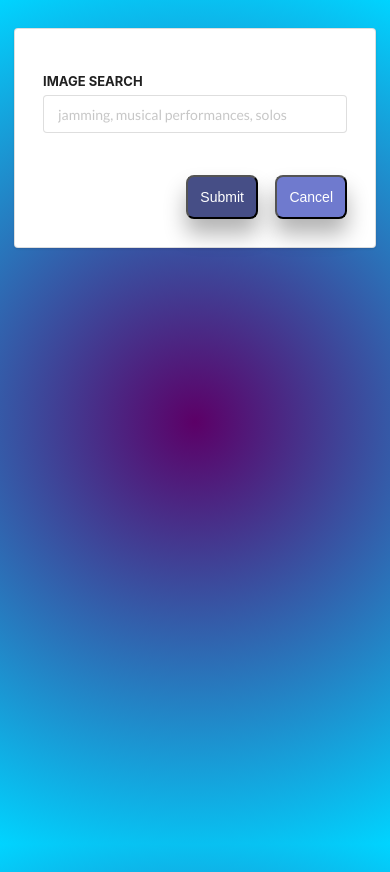
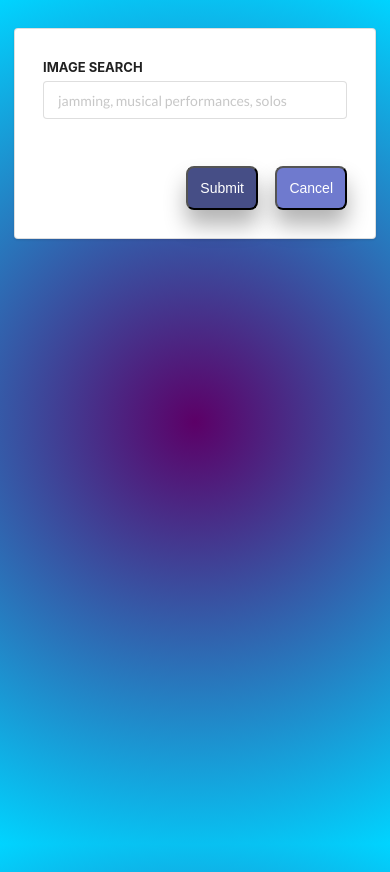
Before and after one commit to curvgrl5000/unsplashed, a React (Create React App) app: page / in a window 390 px wide. Built offline with nearby package versions, Linux system fonts and the light colour scheme.

Commit message:
added more styling for the mobile version

```diff
--- a/src/components/app.css
+++ b/src/components/app.css
@@ -1,3 +1,23 @@
 .tinyForm {
 	margin-top: 2rem;
 }
+
+@media only screen and (max-width: 767px){
+	form {
+    margin-top: 1rem;
+	}
+	.selections {
+    display: block;
+    margin-top: 1rem;
+  }
+
+	.message {
+    font-size: 1.5rem;
+	}
+
+	.buttons{
+	  text-align: end;
+	}
+
+}
+@media screen and (max-width: 480px) {}
--- a/src/components/imageList.js
+++ b/src/components/imageList.js
@@ -3,14 +3,14 @@ import SingleImage from './singleImage';
 import './imageLayout.css';
 
 const ImageList = (props) => {
-	console.log( props.images.length );
+	// console.log( props.images.length );
   if( props.images.length > 0 ) {
   	const allImages = props.images.map( (image) => {
   	  return <SingleImage key={image.id} image={image} />
   	});
 	  return <div className="imageLayout">{allImages}</div>
   } if( props.images.length === 0) {
-  		console.log( `${props.error}` );
+  		// console.log( `${props.error}` );
   		return <h2 className="noResults">{props.error}</h2>
   }
   return null;
```
